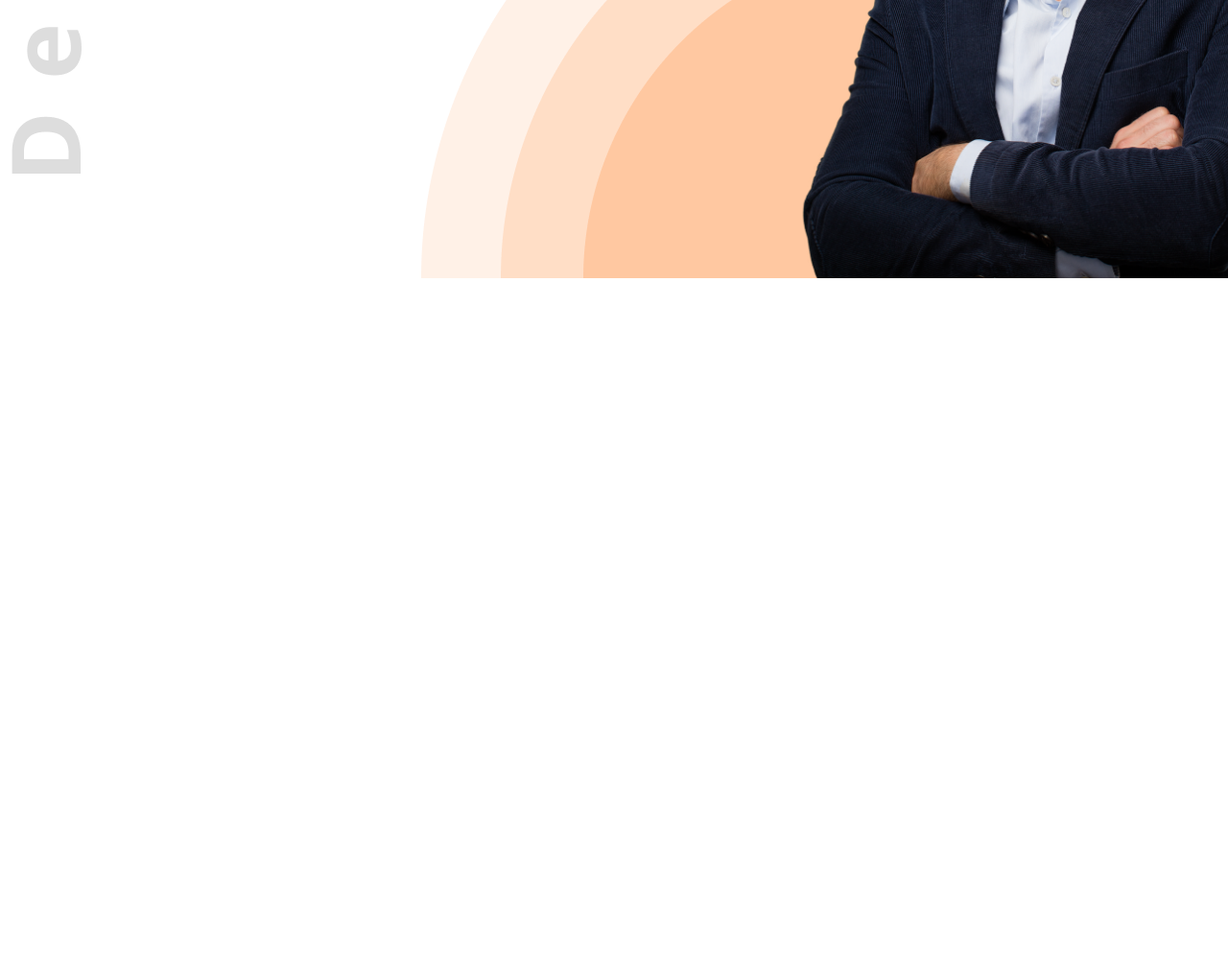
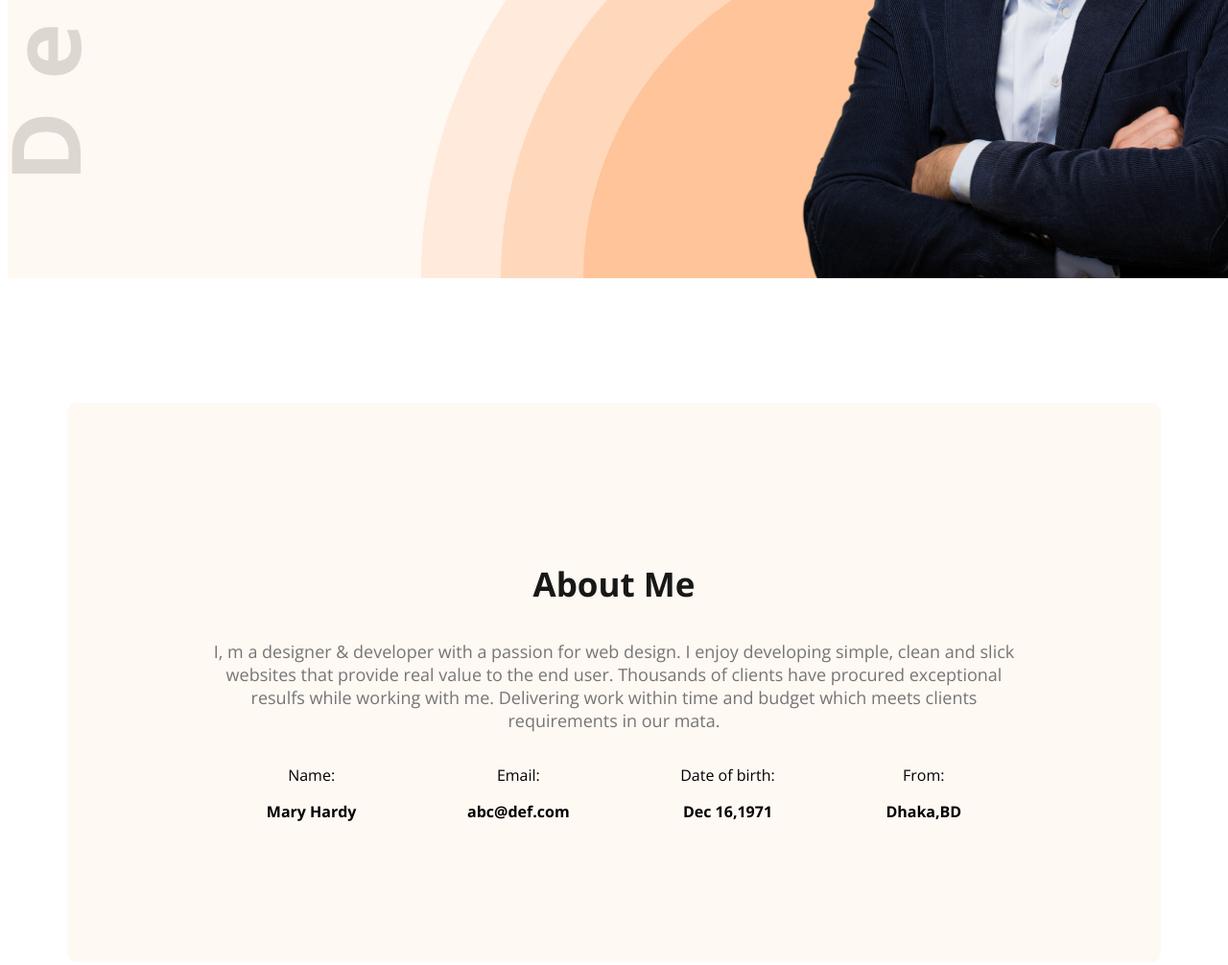
Before and after one commit to fahimfaisa/web-dev-portfolio, a plain HTML site: page index.html in a window 1280 px wide. Shown: the part 632-1638 px from the top of the page at 96% size. Before the commit the page ends 930 px from the top, so only its background shows below. Drawn offline with nearby package versions, Linux system fonts and the light colour scheme.

Commit message:
create.html

```diff
--- a/index.html
+++ b/index.html
@@ -13,7 +13,7 @@
 </head>
 
 <body class="open-sans-normal">
-    <header class="header">
+    <header class="header secondary-bg">
         <nav>
             <h3 class="nav-title">Ma<span class="color">r</span>y</h3>
             <ul>
@@ -37,6 +37,33 @@
 
     </header>
     <main>
+        <section class="about secondary-bg">
+            <h3 class="section-title">About Me</h3>
+            <p class="section-description">I, m a designer & developer with a passion for web design. I enjoy developing
+                simple, clean and slick websites that provide real value to the end user. Thousands of clients have
+                procured exceptional resulfs while working with me. Delivering work within time and budget which meets
+                clients requirements in our mata.</p>
+            <div class="about-items">
+                <!-- .about-item*4>p.item-title+p.item-descreption -->
+                <div class="about-item">
+                    <p class="item-title">Name:</p>
+                    <p class="item-description">Mary Hardy</p>
+                </div>
+                <div class="about-item">
+                    <p class="item-title">Email:</p>
+                    <p class="item-description">abc@def.com</p>
+                </div>
+                <div class="about-item">
+                    <p class="item-title">Date of birth:</p>
+                    <p class="item-description">Dec 16,1971</p>
+                </div>
+                <div class="about-item">
+                    <p class="item-title">From:</p>
+                    <p class="item-description">Dhaka,BD</p>
+                </div>
+            </div>
+
+        </section>
 
     </main>
     <footer>
--- a/styles/portfolio.css
+++ b/styles/portfolio.css
@@ -32,9 +32,7 @@ nav ul li {
 nav li a {
     text-decoration: none;
     font-size: 20px;
-    margin-right: 51px;
-
-
+    margin-right: 50px;
 
 }
 
@@ -42,6 +40,7 @@ nav li a {
 .dark-2 {
     color: #474747;
 }
+
 
 nav ul {
     display: flex;
@@ -101,6 +100,7 @@ nav ul {
 
 .banner-profile {
     width: 580px;
+    margin: 161 978 0 0;
 }
 
 .banner-content {
@@ -127,3 +127,44 @@ nav ul {
     background-repeat: no-repeat;
     background-position: top left, bottom right;
 }
+
+.section-title {
+    font-size: 35px;
+    font-weight: bold;
+    color: #181818;
+}
+
+.section-description {
+    font-size: 18px;
+    color: #757575;
+}
+
+.secondary-bg {
+    background-color: #FFF8F3;
+}
+
+.about {
+    border-radius: 10px;
+    padding: 130px 150px;
+    text-align: center;
+    margin-top: 130px;
+
+}
+
+
+main {
+    max-width: 1140px;
+    margin: 0 auto;
+}
+
+
+.item-description {
+    font-weight: 700;
+
+}
+
+.about-items {
+    display: flex;
+    justify-content: space-around;
+
+}
```
